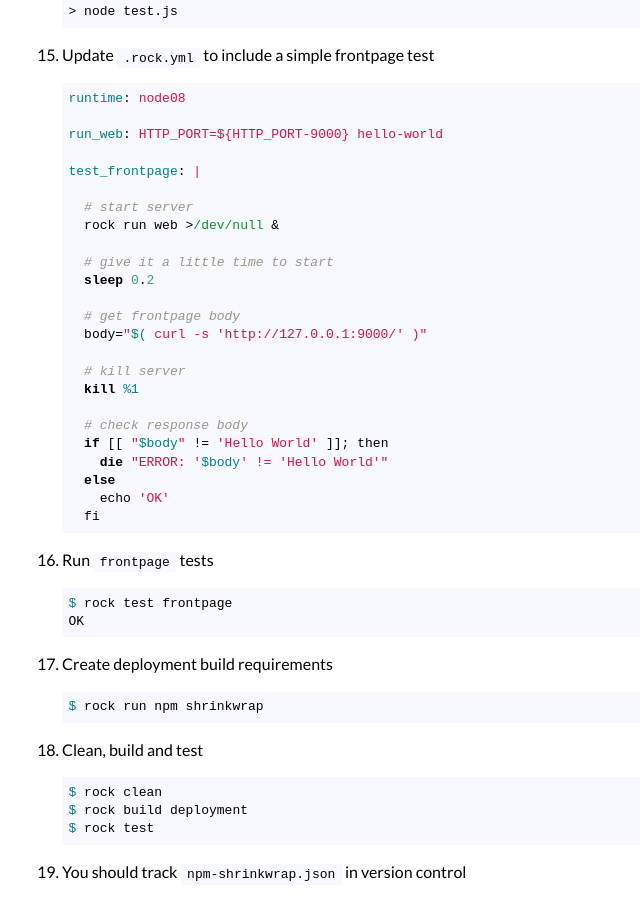
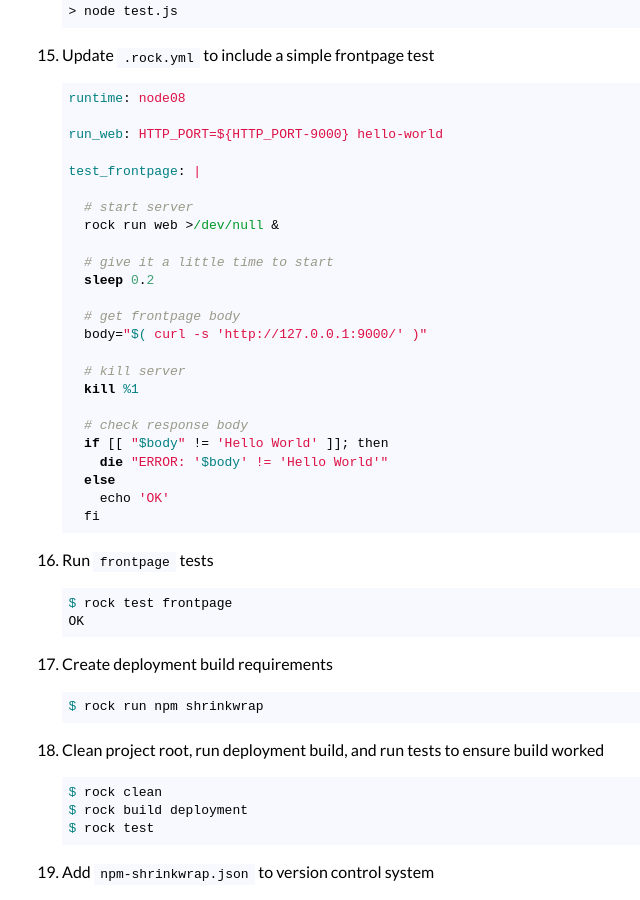
Before and after one commit to silas/rock, a Jekyll site: the page built from getting-started/node/index.md, in a window 1280 px wide and 900 px high, scrolled down 2283 px. Shown: the whole window, without its empty margins (34-674 px from the left). Built offline with Jekyll 4.4.1, drawn with Linux system fonts in a browser that asks for light colours.

Commit message:
More node getting started tweaks

```diff
--- a/getting-started/node/index.md
+++ b/getting-started/node/index.md
@@ -56,7 +56,7 @@ title: Getting Started with Node
         var port = parseInt(process.env.HTTP_PORT);
 
         if (port) {
-            server.set('port', port);
+          server.set('port', port);
         }
 
         server.listen(server.get('port'));
@@ -150,10 +150,10 @@ title: Getting Started with Node
 
         $ rock run npm shrinkwrap
 
- 1. Clean, build and test
+ 1. Clean project root, run deployment build, and run tests to ensure build worked
 
         $ rock clean
         $ rock build deployment
         $ rock test
 
- 1. You should track `npm-shrinkwrap.json` in version control
+ 1. Add `npm-shrinkwrap.json` to version control system
```
